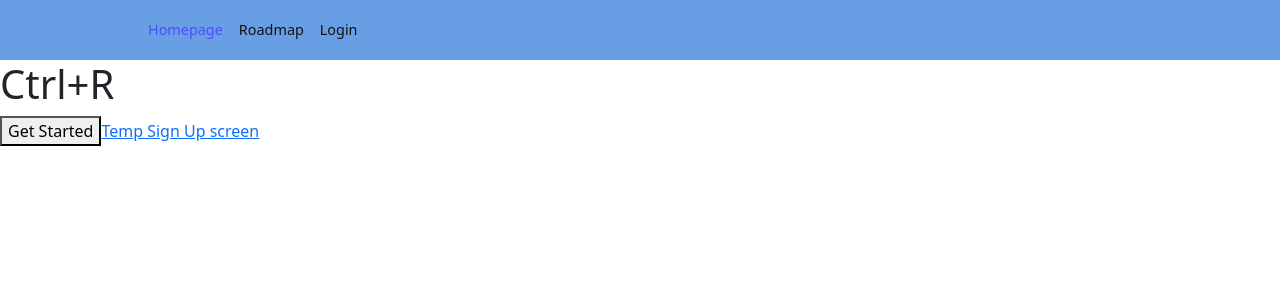
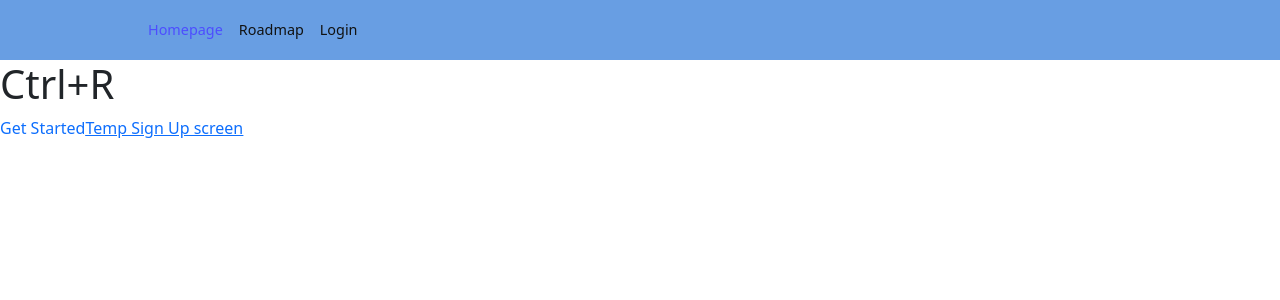
Before and after one commit to cfgcolumbus23/Team-15, a React (Create React App) app in the folder learning-app/: page / in a window 1280 px wide. Shown: the top 300 px of the page. Built offline with nearby package versions, Linux system fonts and the light colour scheme.

Commit message:
importing tailwind

```diff
--- a/learning-app/package.json
+++ b/learning-app/package.json
@@ -47,5 +47,8 @@
       "last 1 firefox version",
       "last 1 safari version"
     ]
+  },
+  "devDependencies": {
+    "tailwindcss": "^3.3.5"
   }
 }
--- a/learning-app/src/App.css
+++ b/learning-app/src/App.css
@@ -1,3 +1,7 @@
+@tailwind base;
+@tailwind components;
+@tailwind utilities;
+
 body{
   font-family: Verdana, Geneva, Tahoma, sans-serif;
 }
--- a/learning-app/src/App.js
+++ b/learning-app/src/App.js
@@ -10,7 +10,6 @@ import Selection from "./pages/Selection";
 import Assessment from "./pages/Assessment";
 import Admin from "./pages/Admin";
 import Score from "./pages/Score";
-
 import Mycourses from "./pages/Mycourses";
 
 function App() {
--- a/learning-app/src/pages/Login.js
+++ b/learning-app/src/pages/Login.js
@@ -2,7 +2,7 @@ import "./Login.css";
 import React from "react";
 import { useState, useEffect } from "react";
 import { Link } from "react-router-dom";
-import { auth } from "../Connection"; // Assuming Connection.js is in the src folder, outside of the pages folder.
+import { auth } from "../connection"; // Assuming Connection.js is in the src folder, outside of the pages folder.
 import { signInWithEmailAndPassword } from "firebase/auth"; // Corrected the import statement.
 import { useHistory } from "react-router-dom";
 
--- a/learning-app/src/pages/Selection.js
+++ b/learning-app/src/pages/Selection.js
@@ -1,6 +1,6 @@
 import React,{useState,useEffect} from 'react';
 import { Nav } from '../components/Navbar/NavbarElements';
-import './Selection.css';
+import './selection.css';
 
 function Selection() {
 
--- /dev/null
+++ b/learning-app/tailwind.config.js
@@ -0,0 +1,8 @@
+/** @type {import('tailwindcss').Config} */
+module.exports = {
+  content: [],
+  theme: {
+    extend: {},
+  },
+  plugins: [],
+}
```
Also changed, not shown: learning-app/src/Connections.js (deleted, +0 -30 lines), 1 other file (tests, documents, lock files or other folders).
